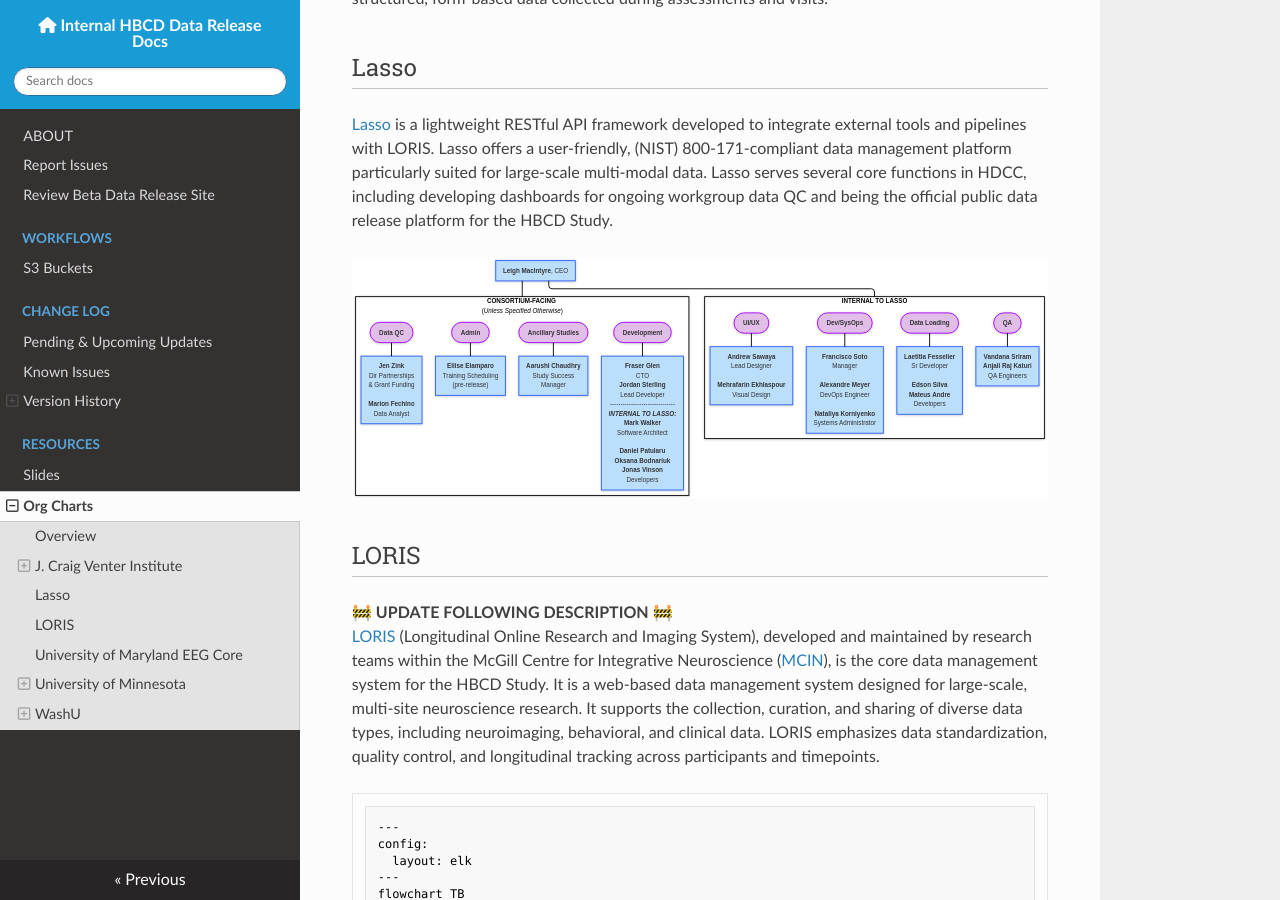
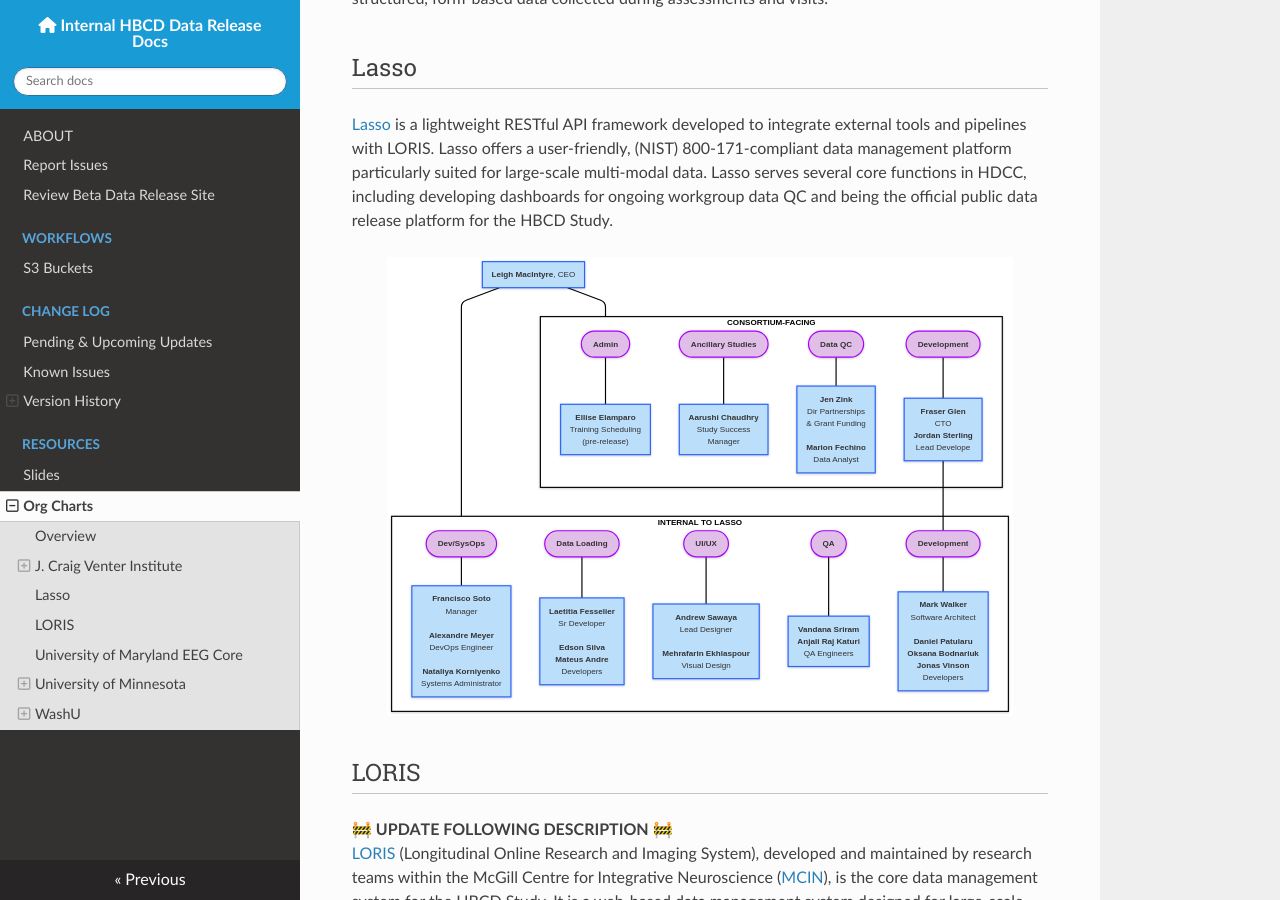
Before and after one commit to DCAN-Labs/hbcd-docs-internal, an MkDocs documentation site: the page built from docs/orgcharts.md, in a window 1280 px wide and 900 px high, scrolled down 2828 px. Built offline with MkDocs 1.6.1, drawn with Linux system fonts in a browser that asks for light colours; nearby versions of some CDN libraries.

Commit message:
lasso final update

```diff
--- a/docs/orgcharts.md
+++ b/docs/orgcharts.md
@@ -116,7 +116,9 @@
 ## Lasso
 [Lasso](https://www.lassoinformatics.com/) is a lightweight RESTful API framework developed to integrate external tools and pipelines with LORIS. Lasso offers a user-friendly, (NIST) 800-171-compliant data management platform particularly suited for large-scale multi-modal data. Lasso serves several core functions in HDCC, including developing dashboards for ongoing workgroup data QC and being the official public data release platform for the HBCD Study.
 
-![](lasso.svg)
+<div style="text-align: center;">
+  <img src="../lasso2.svg" alt="Lasso" width="90%" />
+</div>
 
 ## LORIS
 🚧 **UPDATE FOLLOWING DESCRIPTION** 🚧
```
